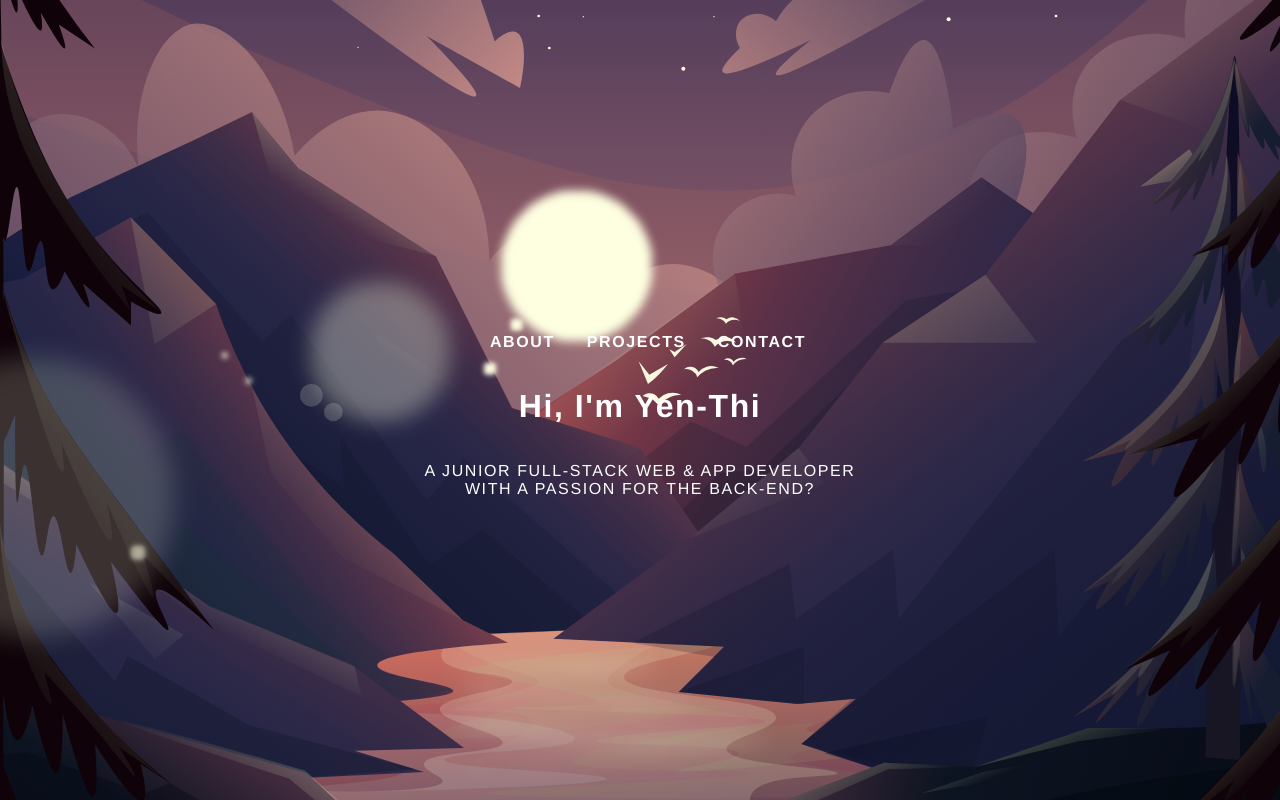
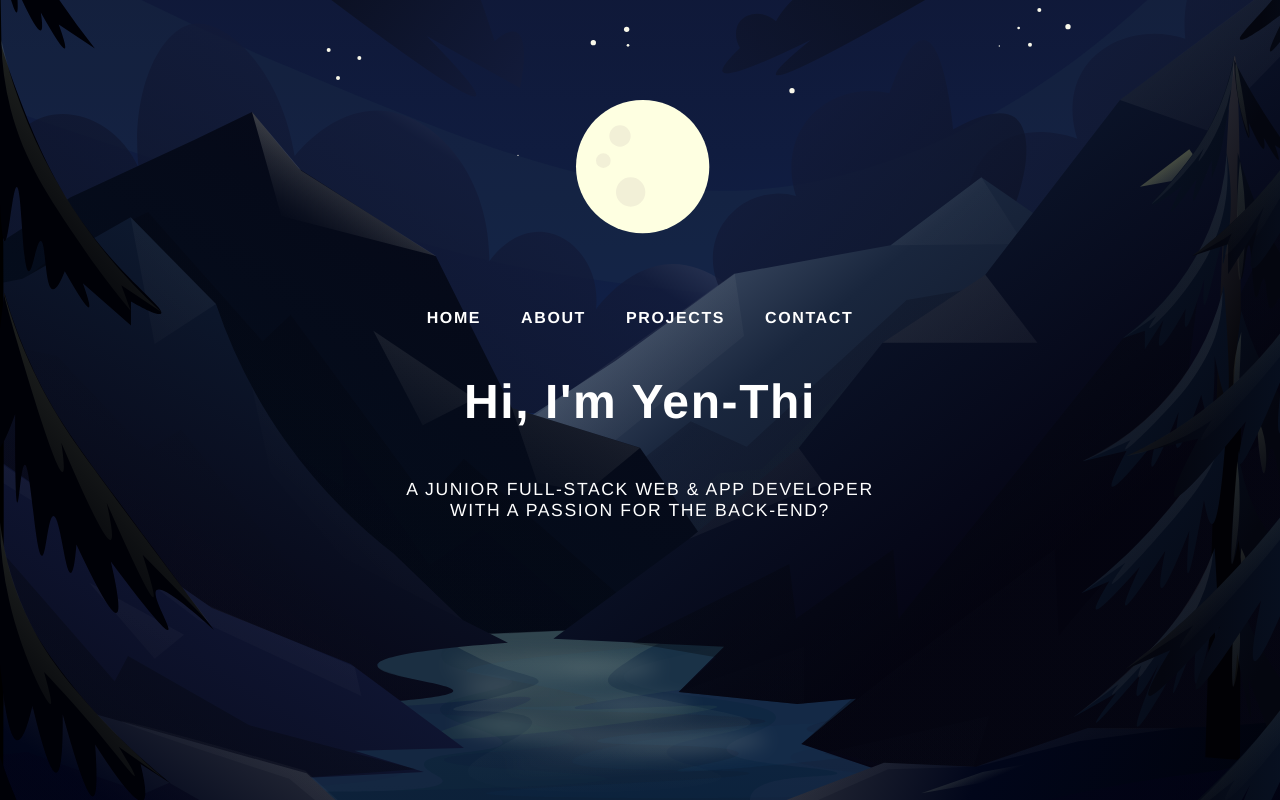
Before and after one commit to flsk08/Portfolio, a React (Create React App) app: page / in a window 1280 px wide. Built offline with nearby package versions, Linux system fonts and the light colour scheme.

Commit message:
add fade in animation

```diff
--- a/src/App.css
+++ b/src/App.css
@@ -14,7 +14,7 @@ body {
   text-decoration: none;
   color: white;
   font-weight: bold;
-  margin: 0 1rem;
+  margin: 0 20px 0 20px;
   text-transform: uppercase;
   line-height: 3rem;
 }
@@ -23,7 +23,6 @@ body {
   display: flex;
   justify-content: center;
   margin-top: 2em;
-  margin-right: 2em;
 }
 
 /************/
@@ -36,7 +35,7 @@ body {
   text-align: center;
   min-height: 100vh;
   background-color: white;
-  background-image: url("./images/Valley-sunset.svg");
+  background-image: url("./images/Valley-night.svg");
   background-repeat: no-repeat;
   background-size: cover;
   background-position: center center;
@@ -44,4 +43,9 @@ body {
 
 .wrapper-home p {
   text-transform: uppercase;
+  font-size: 1.1rem;
 }
+
+.wrapper-home h1 {
+  font-size: 3rem;
+}
--- a/src/components/Home.jsx
+++ b/src/components/Home.jsx
@@ -1,18 +1,35 @@
-import React from 'react'
-import Navbar from './Navbar'
+import React from "react";
+import { fadeInDown, fadeInUp } from "react-animations";
+import Radium, {StyleRoot} from "radium";
+
+import Navbar from "./Navbar";
+
 export default function Home() {
+  const styles = {
+    fadeInDown: {
+      animation: "10s",
+      animationName: Radium.keyframes(fadeInDown, "fadeInDown"),
+    },
+    fadeInUp: {
+      animation: "2s",
+      animationName: Radium.keyframes(fadeInUp, "fadeInUp"),
+    }
+  };
   return (
     <>
+      <StyleRoot>
         <div className="wrapper-home">
-        <div className="navLink navbar-container">
+          <div className="navLink navbar-container" style={styles.fadeInDown}>
             <Navbar />
           </div>
           <h1>Hi, I'm Yen-Thi</h1>
-        <p>A junior full-stack web & app developer
+          <p style={styles.fadeInUp}>
+            A junior full-stack web & app developer
             <br />
             with a passion for the back-end?
           </p>
         </div>
+      </StyleRoot>
     </>
   );
 }
--- a/src/components/Navbar.jsx
+++ b/src/components/Navbar.jsx
@@ -4,7 +4,7 @@ import { NavLink } from "react-router-dom";
 export default function Navbar() {
   return (
     <>
-      <NavLink className="navLink" to="/"></NavLink>
+      <NavLink className="navLink" to="/">Home</NavLink>
       <NavLink className="navLink" to="/aboutme">
         About
       </NavLink>
```
Lines whose indentation alone changed are shown as unchanged.
